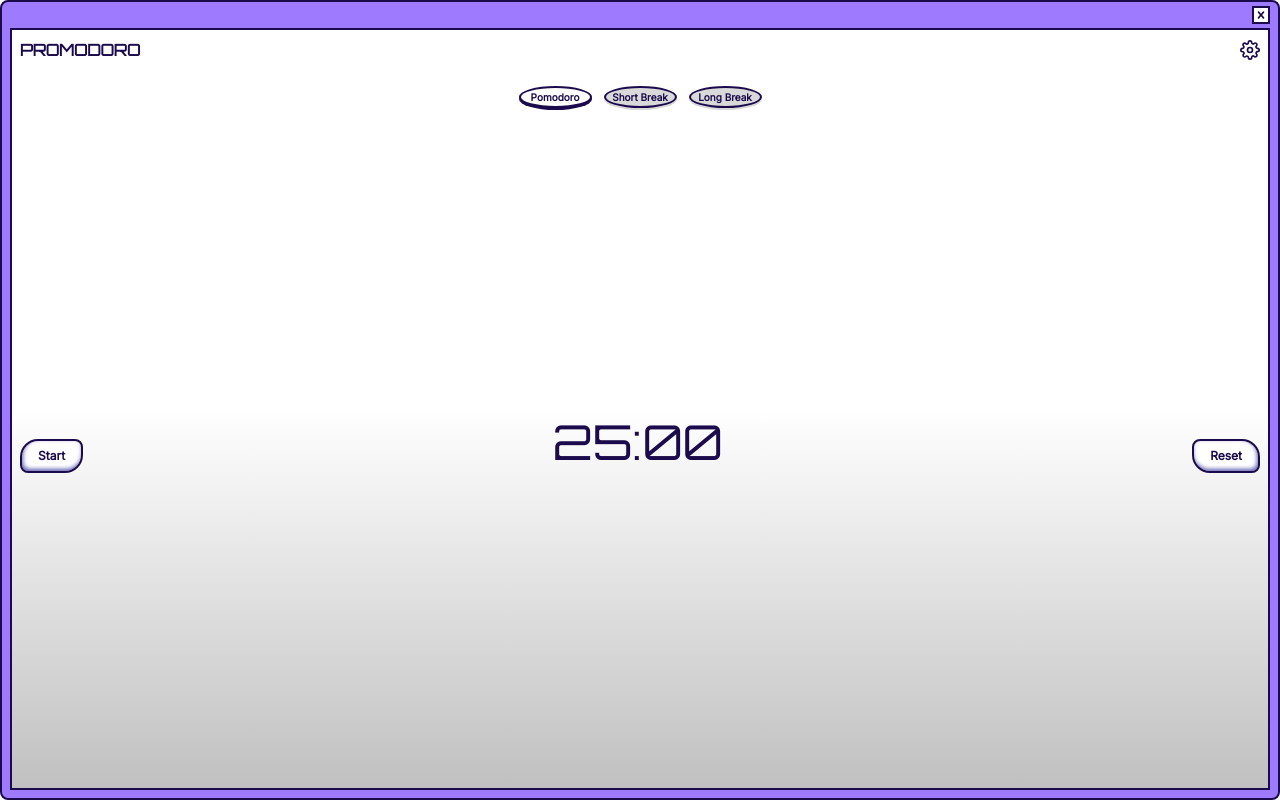
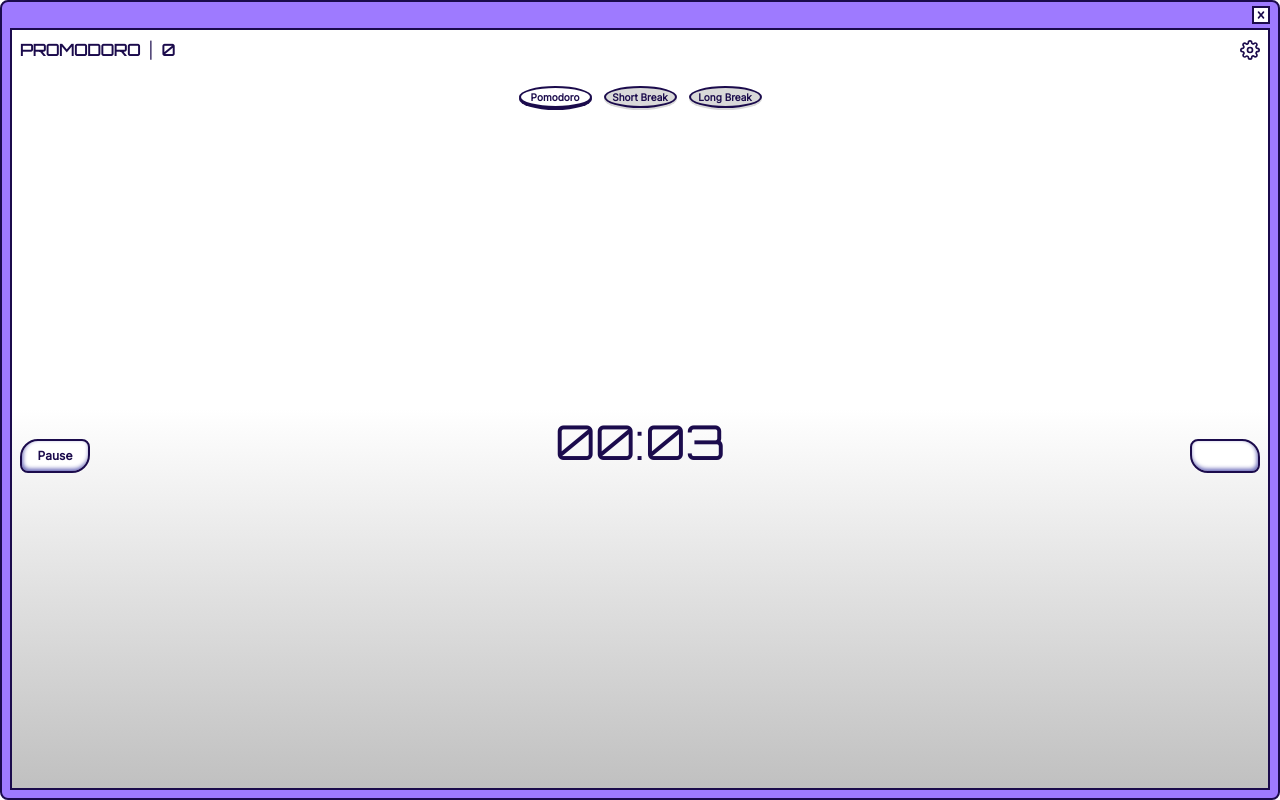
Before and after one commit to uzzielkyle/promodoro, a React (Vite) app: page / in a window 1280 px wide. Both pictures are taken after a click on the button "Start". Built offline with nearby package versions, Linux system fonts and the light colour scheme.

Commit message:
feat: use pomodoro provider within components

```diff
--- a/src/App.tsx
+++ b/src/App.tsx
@@ -9,13 +9,11 @@ import {
   RightButton,
 } from "./components";
 import "./App.css";
-
-const POMODORO_TIME = 25 * 60;
-const SHORT_BREAK_TIME = 5 * 60;
-const LONG_BREAK_TIME = 15 * 60;
-const INTERVAL = 4;
+import { usePomodoro } from "./providers/pomodoro-provider";
 
 function App() {
+  const { mode } = usePomodoro();
+
   const handleCloseButton = async () => {
     await invoke("close_window");
   };
@@ -27,9 +25,21 @@ function App() {
         <Header />
         <div className="w-full grid grid-cols-1 grid-rows-[auto_1fr] gap-0.5 place-items-center px-2 pb-2 pt-4">
           <div className="flex gap-3">
-            <StateIndicator label="Pomodoro" isActive={true} />
-            <StateIndicator label="Short Break" isActive={false} />
-            <StateIndicator label="Long Break" isActive={false} />
+            <StateIndicator
+              label="Pomodoro"
+              mode={"pomodoro"}
+              isActive={mode === "pomodoro"}
+            />
+            <StateIndicator
+              label="Short Break"
+              mode={"shortBreak"}
+              isActive={mode === "shortBreak"}
+            />
+            <StateIndicator
+              label="Long Break"
+              mode={"longBreak"}
+              isActive={mode === "longBreak"}
+            />
           </div>
           <div className="flex w-full justify-between items-baseline">
             {/* Application state running ? Stop : Start */}
--- a/src/components/Header.tsx
+++ b/src/components/Header.tsx
@@ -1,11 +1,18 @@
 import { FiSettings } from "react-icons/fi";
+import { usePomodoro } from "../providers/pomodoro-provider";
 
 export default function Header() {
+  const { intervalCount } = usePomodoro();
+
   return (
     <div className="flex justify-between p-2">
-      <h1 className="inline-block font-bold uppercase font-orbitron">
-        Promodoro
-      </h1>
+      <div className="flex gap-2">
+        <h1 className="inline-block font-bold uppercase font-orbitron">
+          Promodoro
+        </h1>
+        <span>|</span>
+        <span className="inline-block font-bold uppercase font-orbitron">{intervalCount}</span>
+      </div>
       <button>
         <FiSettings size={20} />
       </button>
--- a/src/components/LeftButton.tsx
+++ b/src/components/LeftButton.tsx
@@ -1,7 +1,35 @@
+import { usePomodoro } from "../providers/pomodoro-provider";
+
 export default function LeftButton() {
+  const { isRunning, start, pause, timeLeft } = usePomodoro();
+
+  const handleClick = () => {
+    if (timeLeft === 0) return;
+    if (isRunning) {
+      pause();
+    } else {
+      start();
+    }
+  };
+
+  const getLabel = () => {
+    if (timeLeft === 0) return "Done";
+    return isRunning ? "Pause" : "Start";
+  };
+
+  const isDisabled = timeLeft === 0;
+
   return (
-    <button className="bg-white rounded-[18px_8px_18px_8px] border-2 border-[#1B0B4C] shadow-[inset_1px_-2px_4px_#5F5FB4] py-[7px] px-4 h-max grid place-content-center">
-      <span className="inline-block text-xs font-bold">Start</span>
+    <button
+      onClick={handleClick}
+      disabled={isDisabled}
+      className={`bg-white rounded-[18px_8px_18px_8px] border-2 border-[#1B0B4C] shadow-[inset_1px_-2px_4px_#5F5FB4] py-[7px] px-4 h-max grid place-content-center w-[70px] ${
+        isDisabled ? "opacity-50 cursor-not-allowed" : ""
+      }`}
+    >
+      <span className="inline-block text-xs font-bold">
+        {getLabel()}
+      </span>
     </button>
   );
 }
--- a/src/components/RightButton.tsx
+++ b/src/components/RightButton.tsx
@@ -1,6 +1,30 @@
+import { usePomodoro } from "../providers/pomodoro-provider";
+
 export default function RightButton() {
+  const { reset, isRunning } = usePomodoro();
+
+  if (isRunning) {
+    // Invisible placeholder with fixed width to keep layout consistent
+    return (
+      <button
+        className="bg-white rounded-[8px_18px_8px_18px] border-2 border-[#1B0B4C] shadow-[inset_-1px_-2px_4px_#5F5FB4] py-[7px] px-4 h-max w-[70px]  grid place-content-center"
+        aria-hidden="true"
+      >
+        <span
+          className="inline-block text-xs font-bold invisible"
+          aria-hidden="true"
+        >
+          Reset
+        </span>
+      </button>
+    );
+  }
+
   return (
-    <button className="bg-white rounded-[8px_18px_8px_18px] border-2 border-[#1B0B4C] shadow-[inset_-1px_-2px_4px_#5F5FB4] py-[7px] px-4 h-max grid place-content-center">
+    <button
+      onClick={reset}
+      className="bg-white rounded-[8px_18px_8px_18px] border-2 border-[#1B0B4C] shadow-[inset_-1px_-2px_4px_#5F5FB4] py-[7px] px-4 h-max w-[70px] grid place-content-center"
+    >
       <span className="inline-block text-xs font-bold">Reset</span>
     </button>
   );
--- a/src/components/StateIndicator.tsx
+++ b/src/components/StateIndicator.tsx
@@ -1,20 +1,31 @@
+import { usePomodoro } from "../providers/pomodoro-provider";
+
 export default function StateIndicator({
   label,
+  mode,
   isActive = false,
 }: {
   label: string;
+  mode: "pomodoro" | "shortBreak" | "longBreak";
   isActive?: boolean;
 }) {
+  const { updateMode } = usePomodoro();
+
+  const handleClick = () => {
+    updateMode(mode);
+  };
+
   const bgColor = isActive ? "bg-white" : "bg-[#D9D9D9]";
   const shadowColor = isActive
     ? "shadow-[0_2px_0_#1B0B4C]"
     : "shadow-[0_2px_0_#D9D9D9]";
 
   return (
-    <div
+    <button
       className={`rounded-[100%] border-2 border-[#1B0B4C] w-[73px] h-[22px] inline-grid place-content-center ${bgColor} ${shadowColor}`}
+      onClick={handleClick}
     >
       <span className="text-[10px] font-bold">{label}</span>
-    </div>
+    </button>
   );
 }
--- a/src/components/Time.tsx
+++ b/src/components/Time.tsx
@@ -1,7 +1,17 @@
+import { usePomodoro } from "../providers/pomodoro-provider";
+
 export default function Time() {
+  const { timeLeft } = usePomodoro();
+
+  const formatTime = (seconds: number) => {
+    const minutes = Math.floor(seconds / 60);
+    const secs = seconds % 60;
+    return `${minutes.toString().padStart(2, "0")}:${secs.toString().padStart(2, "0")}`;
+  };
+
   return (
     <div>
-      <span className="text-5xl font-orbitron">25:00</span>
+      <span className="text-5xl font-orbitron">{formatTime(timeLeft)}</span>
     </div>
   );
 }
--- a/src/providers/pomodoro-provider.tsx
+++ b/src/providers/pomodoro-provider.tsx
@@ -15,15 +15,19 @@ interface PomodoroContextType {
   pause: () => void;
   reset: () => void;
   next: () => void;
+  updateMode: (newMode: "pomodoro" | "shortBreak" | "longBreak") => void;
 }
 
 const PomodoroContext = createContext<PomodoroContextType | undefined>(
   undefined
 );
 
-const POMODORO_TIME = 25 * 60;
-const SHORT_BREAK_TIME = 5 * 60;
-const LONG_BREAK_TIME = 15 * 60;
+// const POMODORO_TIME = 25 * 60;
+const POMODORO_TIME = 5;
+// const SHORT_BREAK_TIME = 5 * 60;
+const SHORT_BREAK_TIME = 5;
+// const LONG_BREAK_TIME = 15 * 60;
+const LONG_BREAK_TIME = 5;
 const INTERVAL = 4;
 
 export function PomodoroProvider({ children }: { children: React.ReactNode }) {
@@ -59,6 +63,7 @@ export function PomodoroProvider({ children }: { children: React.ReactNode }) {
 
   const reset = () => {
     pause();
+    setIntervalCount(0); // optional: reset intervals on manual switch
     switch (mode) {
       case "pomodoro":
         setTimeLeft(POMODORO_TIME);
@@ -91,6 +96,22 @@ export function PomodoroProvider({ children }: { children: React.ReactNode }) {
     }
   };
 
+  const updateMode = (newMode: "pomodoro" | "shortBreak" | "longBreak") => {
+    pause(); // stop timer if running
+    setMode(newMode);
+    switch (newMode) {
+      case "pomodoro":
+        setTimeLeft(POMODORO_TIME);
+        break;
+      case "shortBreak":
+        setTimeLeft(SHORT_BREAK_TIME);
+        break;
+      case "longBreak":
+        setTimeLeft(LONG_BREAK_TIME);
+        break;
+    }
+  };
+
   const value: PomodoroContextType = {
     mode,
     timeLeft,
@@ -100,6 +121,7 @@ export function PomodoroProvider({ children }: { children: React.ReactNode }) {
     pause,
     reset,
     next,
+    updateMode,
   };
 
   return (
```
